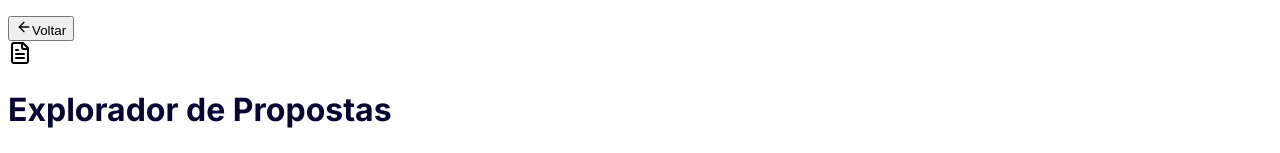
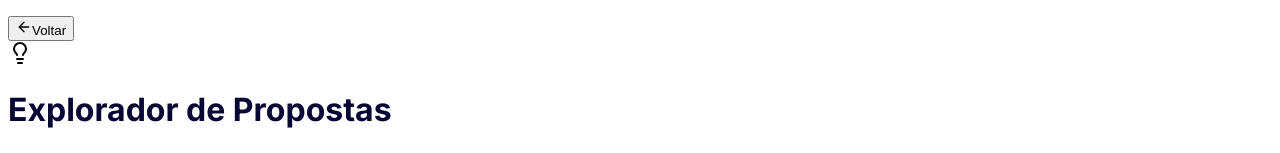
Before and after one commit to LucasBrigidoc/Dissert_IA, a React (Vite) app in the folder client/: page /propostas in a window 1280 px wide. Shown: the top 153 px of the page. Built offline with nearby package versions, Linux system fonts and the light colour scheme; a web font is replaced by a local one.

Commit message:
Update proposal explorer icon to a lightbulb
Replace FileText icon with Lightbulb icon in the proposal explorer page.

Replit-Commit-Author: Agent
Replit-Commit-Session-Id: acd9b7d8-ed2c-41fa-aef6-0f237d9de3de
Replit-Commit-Checkpoint-Type: full_checkpoint

```diff
--- a/client/src/pages/propostas.tsx
+++ b/client/src/pages/propostas.tsx
@@ -7,7 +7,7 @@ import { Label } from "@/components/ui/label";
 import { Select, SelectContent, SelectItem, SelectTrigger, SelectValue } from "@/components/ui/select";
 import { Badge } from "@/components/ui/badge";
 import { Card, CardContent, CardDescription, CardHeader, CardTitle } from "@/components/ui/card";
-import { Search, Plus, FileText, Calendar, BookOpen, Target, Filter, ArrowLeft, Eye, Edit, Download, Star, Trophy, School, Building } from "lucide-react";
+import { Search, Plus, FileText, Calendar, BookOpen, Target, Filter, ArrowLeft, Eye, Edit, Download, Star, Trophy, School, Building, Lightbulb } from "lucide-react";
 import { Link, useLocation } from "wouter";
 import { useToast } from "@/hooks/use-toast";
 
@@ -161,7 +161,7 @@ export default function PropostasPage() {
               </Button>
               <div className="flex items-center space-x-4">
                 <div className="w-12 h-12 bg-gradient-to-br from-soft-gray to-bright-blue rounded-full flex items-center justify-center">
-                  <FileText className="text-white" size={24} />
+                  <Lightbulb className="text-white" size={24} />
                 </div>
                 <h1 className="text-2xl font-bold text-dark-blue">Explorador de Propostas</h1>
               </div>
```
